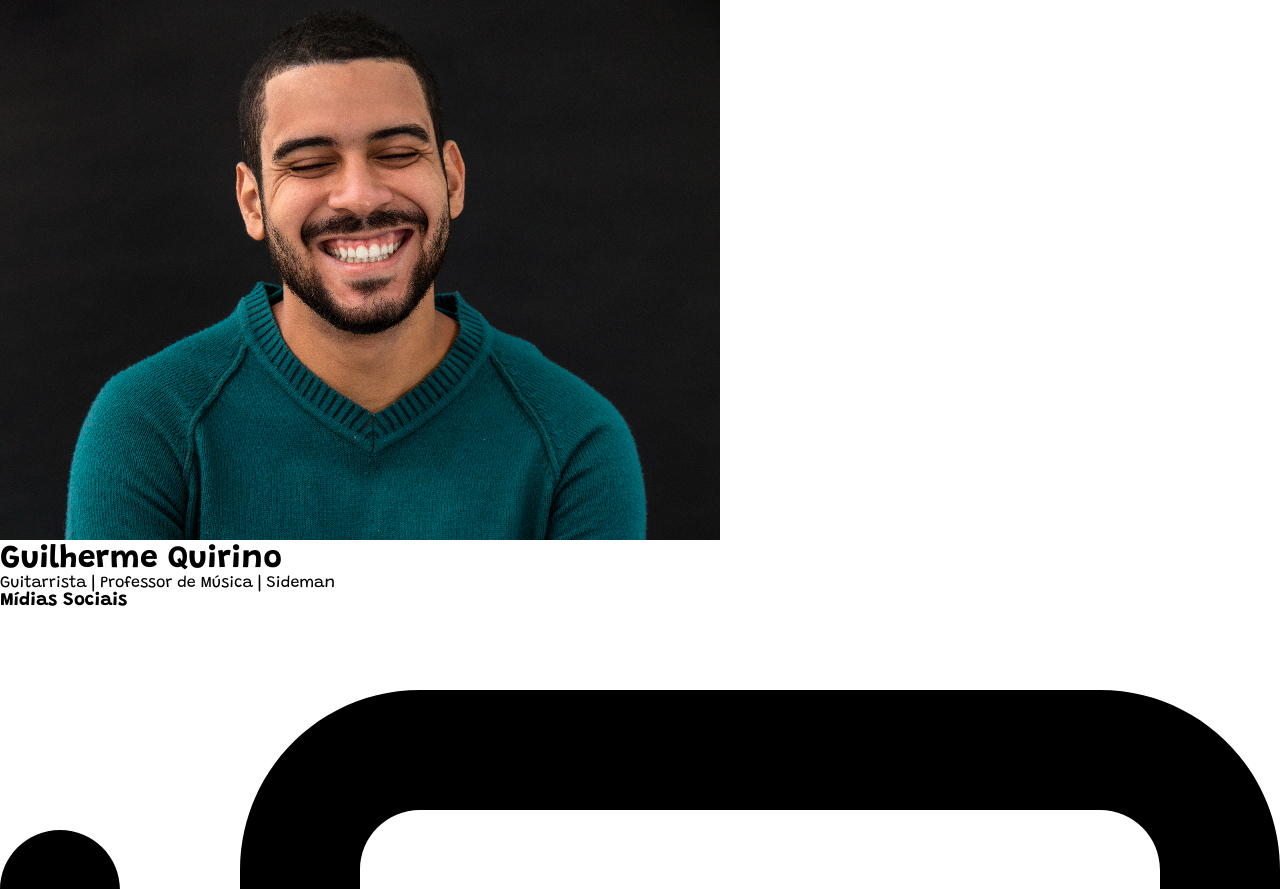
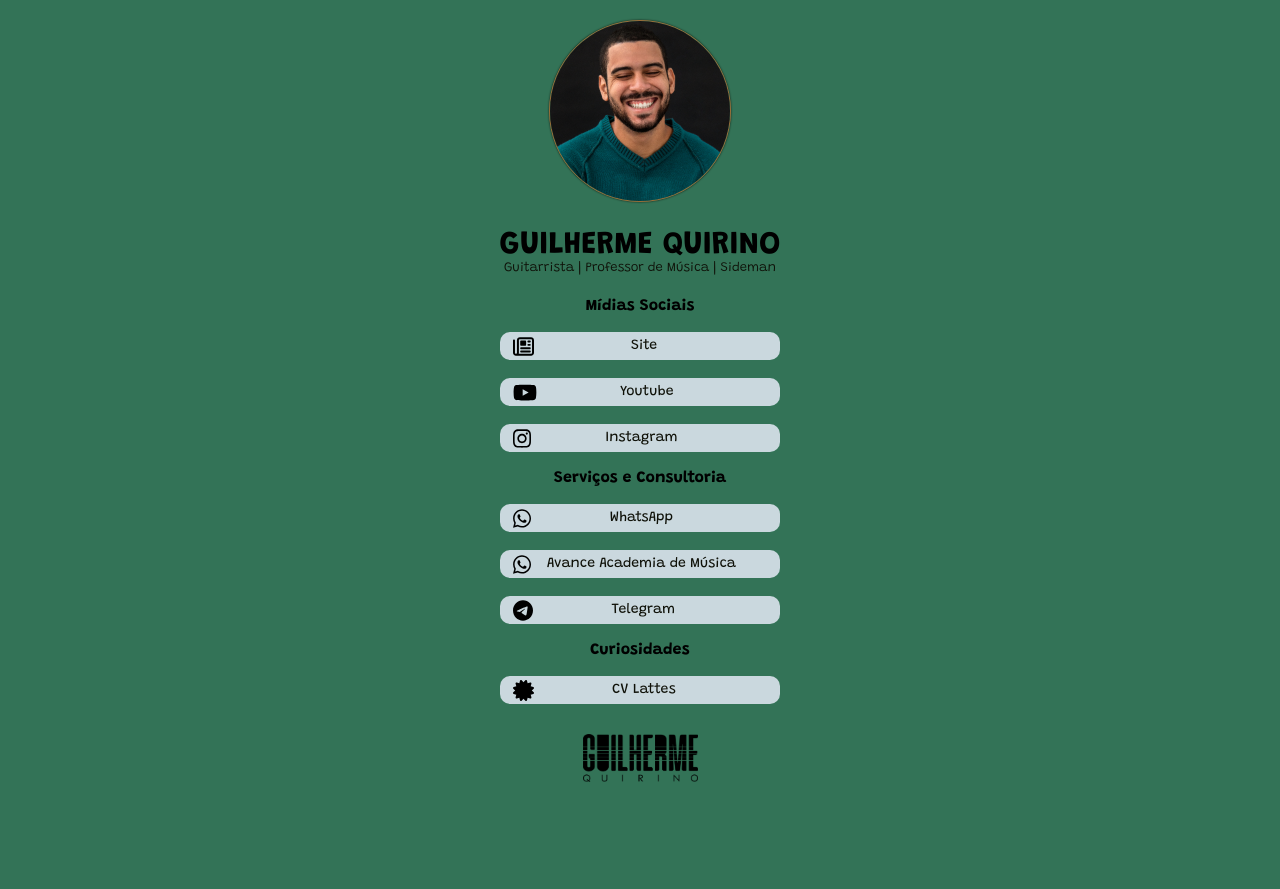
Before and after one commit to gquirinofs/link-page-gq, a plain HTML site: page index.html in a window 1280 px wide. Shown: the top 889 px of the page. After the commit the page ends 812 px from the top, so only its background shows below. Drawn offline with Linux system fonts and the light colour scheme.

Commit message:
Developing

```diff
--- a/styles/desktop-style.css
+++ b/styles/desktop-style.css
@@ -14,3 +14,113 @@
     padding: 0;
     font-family: var(--main-font);
 }
+
+body {
+    background: var(--main-green);
+}
+
+#user-img{
+    display: flex;
+    /* flex-direction: column; */
+    align-items: center;
+    justify-content: center;
+    margin-top: 20px;
+    margin-bottom: 24px;
+}
+
+#photo{
+    object-fit: cover;
+    width: 180px;
+    height: 180px;
+    border-radius: 50%;
+    border: 1px solid var(--main-brown) ;
+    box-shadow: 0 0 2px var(--main-black);
+}
+
+/* HEADER: TEXT */
+
+#text{
+    text-align: center;
+}
+
+#text h1{
+    font-size: 32px;
+    text-transform: uppercase;
+    font-weight: 700;
+}
+
+#text p{
+    font-size: 13px;
+    font-weight: 300;
+    color: var(--main-black);
+}
+
+/* MAIN */
+
+main{
+    margin-top: 24px;
+    margin-bottom: 30px;
+    display: flex;
+    flex-direction: column;
+    gap: 18px;
+    align-items: center;
+}
+
+main h3{
+    font-size: 16px;
+    font-weight: 700;
+    text-align: center;
+}
+
+main section{
+    display: flex;
+    flex-direction: column;
+    gap: 18px;
+}
+
+.links-title{
+    font-size: 14px;
+    font-weight: 400;
+    display: flex;
+    width: 220px;
+    justify-content: center;
+}
+
+.links{
+    text-decoration: none;
+}
+
+.boxes{
+    width: 280px;
+    height: 28px;
+    display: flex;
+    flex-direction: row;
+    align-items: center;
+    background: var(--main-blue);
+    border-radius: 10px;
+    text-align: center;
+    text-justify: inter-word;
+    color: var(--main-black);
+    display: flex;
+    align-items: center;
+}
+
+.icons{
+    height: 21px;
+    align-items: center;
+    justify-content: center;
+    padding-left: 13px;
+}
+
+/* FOOTER */
+
+footer{
+    display: flex;
+    justify-content: center;
+    margin-bottom: 30px;
+}
+
+footer img{
+    width: 115px;
+    height: 48px;
+}
```
